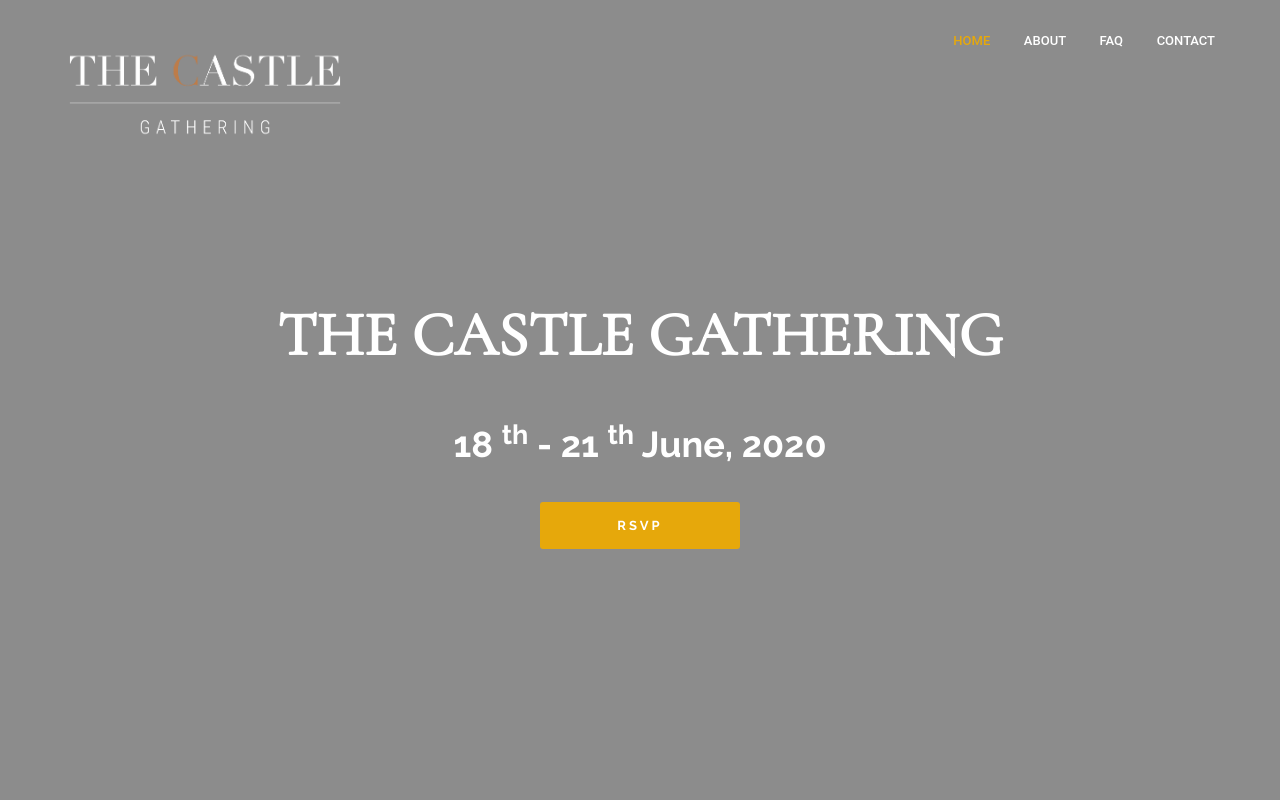
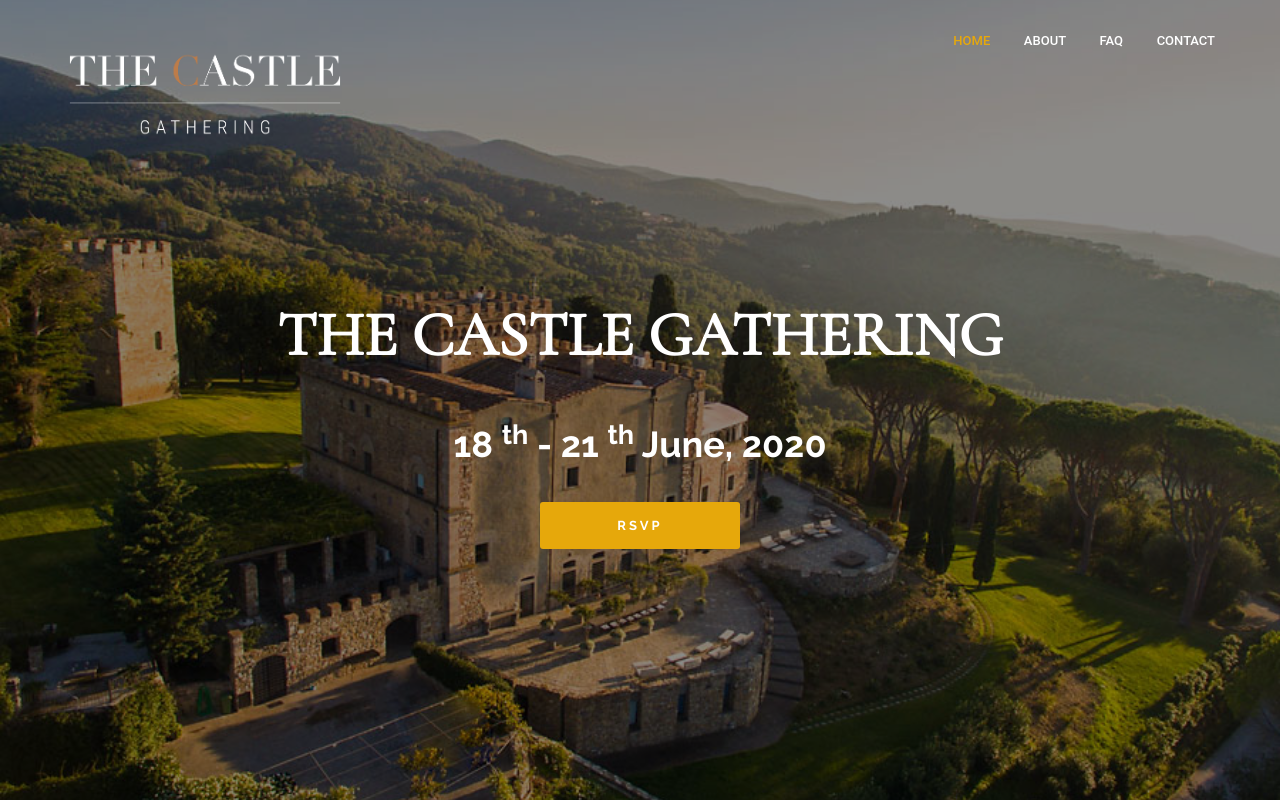
Before and after one commit to thecastlegathering/thecastlegathering.github.io, a plain HTML site: page index.html in a window 1280 px wide. Shown: the top 802 px of the page. Drawn offline with nearby package versions, Linux system fonts and the light colour scheme; some packages are replaced by stand-ins of ours.

Commit message:
add background img

```diff
--- a/index.html
+++ b/index.html
@@ -103,7 +103,7 @@
     </header>
 
     <section id="banner">
-      <div class="banner-item bg-overlay" ">
+      <div class="banner-item bg-overlay" style="background-image:url(images/hero-area/castello-hero-2.jpg)">
         <div class="container">
           <div class="banner-content text-center">
             <div class="banner-content-wrap">
```
